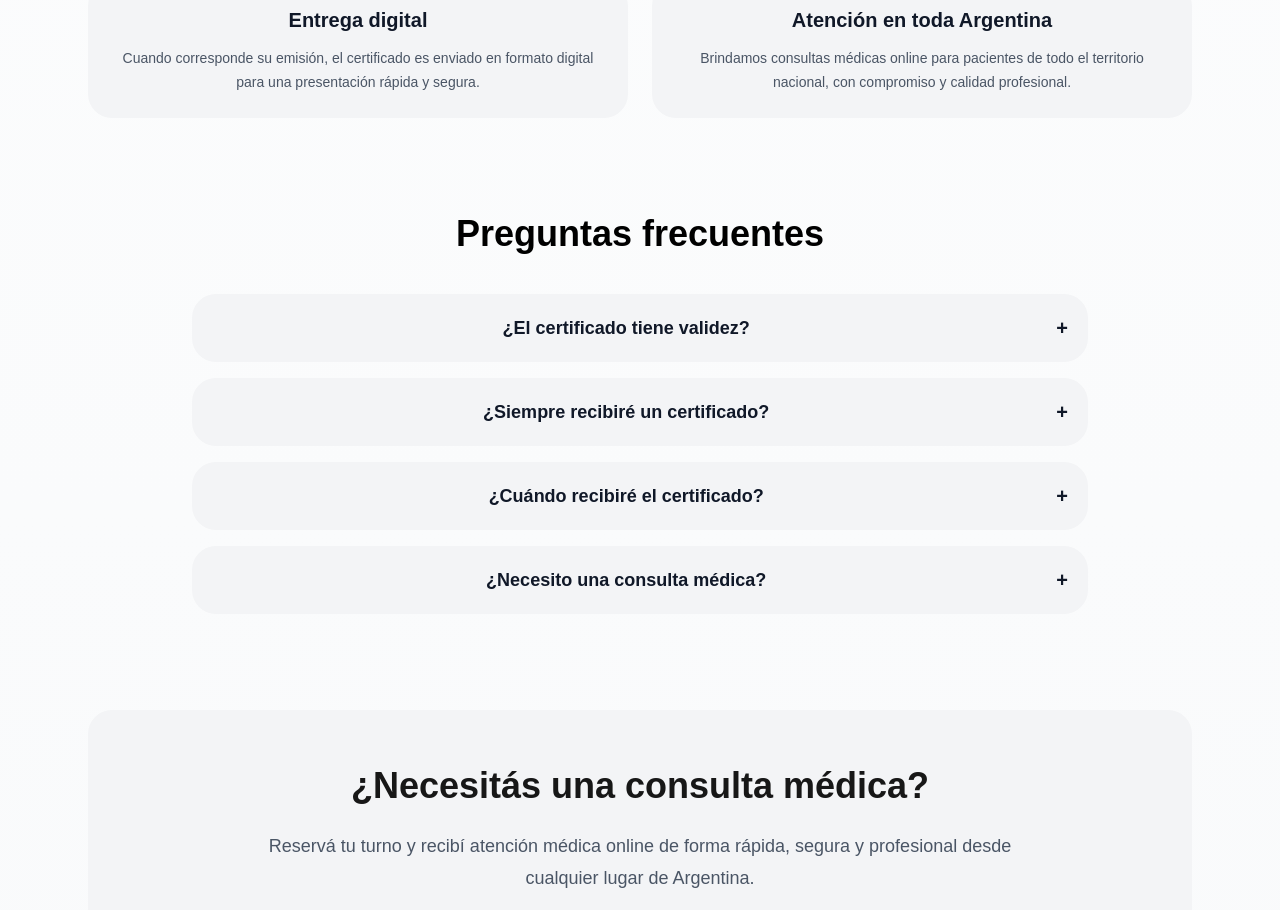
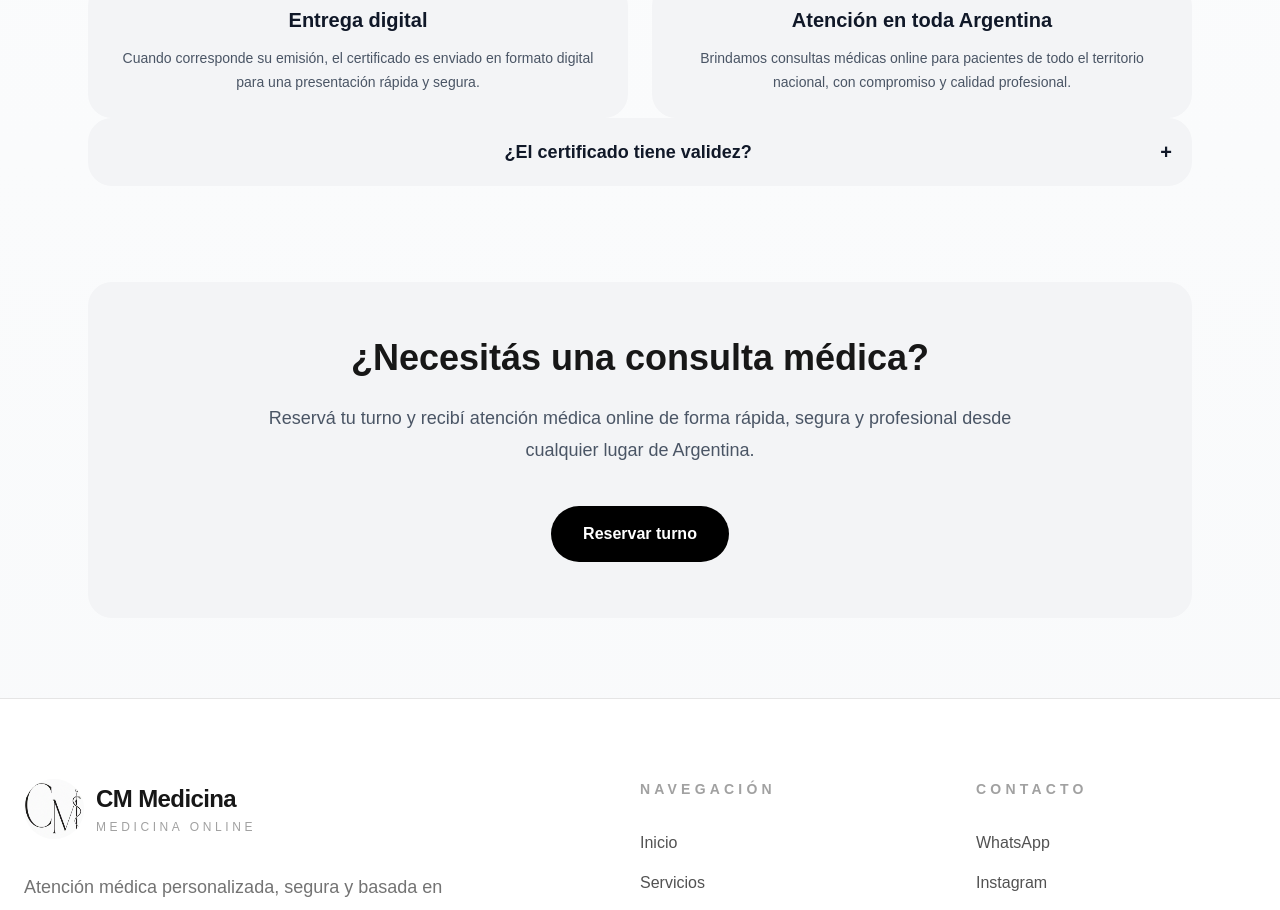
Before and after one commit to camillamacedo/cmmedicina, a Next.js app: page /certificado-medico in a window 1280 px wide. Shown: the part 2500-3410 px from the top of the page. Built offline with nearby package versions, Linux system fonts and the light colour scheme.

Commit message:
Refactor CertificadosMedicos component structure

```diff
--- a/app/certificado-medico/page.tsx
+++ b/app/certificado-medico/page.tsx
@@ -312,16 +312,6 @@ export default function CertificadosMedicos() {
 
 </section>
 
-        {/* FAQ */}
-
-<section className="mt-24">
-
-  <h2 className="text-center text-4xl font-bold text-black">
-    Preguntas frecuentes
-  </h2>
-
-  <div className="mx-auto mt-10 max-w-4xl space-y-4">
-
         <details className="group rounded-3xl bg-gray-100 p-5">
 
   <summary className="flex cursor-pointer list-none items-center justify-between text-center text-lg font-semibold text-gray-900">
@@ -330,90 +320,18 @@ export default function CertificadosMedicos() {
       ¿El certificado tiene validez?
     </span>
 
-        <span className="ml-4 text-xl transition group-open:rotate-45">
+    <span className="ml-3 text-xl transition group-open:rotate-45">
       +
     </span>
 
   </summary>
 
   <p className="mt-4 text-center text-sm leading-6 text-gray-600">
-        Sí. Los certificados son emitidos por una médica matriculada luego de
-        una evaluación clínica y contienen la información profesional
-        correspondiente.
+    Sí. Los certificados son emitidos por una médica matriculada luego de una
+    evaluación clínica y contienen la información profesional correspondiente.
   </p>
 
 </details>
-
-
-    <details className="group rounded-3xl bg-gray-100 p-5">
-
-      <summary className="flex cursor-pointer list-none items-center justify-between text-center text-lg font-semibold text-gray-900">
-
-        <span className="mx-auto">
-          ¿Siempre recibiré un certificado?
-        </span>
-
-        <span className="ml-4 text-xl transition group-open:rotate-45">
-          +
-        </span>
-
-      </summary>
-
-      <p className="mt-4 text-center text-sm leading-6 text-gray-600">
-        No. La emisión depende exclusivamente del criterio médico luego de la
-        consulta y de la existencia de una indicación clínica.
-      </p>
-
-    </details>
-
-
-    <details className="group rounded-3xl bg-gray-100 p-5">
-
-      <summary className="flex cursor-pointer list-none items-center justify-between text-center text-lg font-semibold text-gray-900">
-
-        <span className="mx-auto">
-          ¿Cuándo recibiré el certificado?
-        </span>
-
-        <span className="ml-4 text-xl transition group-open:rotate-45">
-          +
-        </span>
-
-      </summary>
-
-      <p className="mt-4 text-center text-sm leading-6 text-gray-600">
-        Cuando corresponde su emisión, generalmente se entrega al finalizar la
-        consulta o dentro de un plazo breve.
-      </p>
-
-    </details>
-
-
-    <details className="group rounded-3xl bg-gray-100 p-5">
-
-      <summary className="flex cursor-pointer list-none items-center justify-between text-center text-lg font-semibold text-gray-900">
-
-        <span className="mx-auto">
-          ¿Necesito una consulta médica?
-        </span>
-
-        <span className="ml-4 text-xl transition group-open:rotate-45">
-          +
-        </span>
-
-      </summary>
-
-      <p className="mt-4 text-center text-sm leading-6 text-gray-600">
-        Sí. Todo certificado requiere una evaluación médica individual. No
-        emitimos certificados sin consulta previa.
-      </p>
-
-    </details>
-
-  </div>
-
-</section>
-
         {/* CTA */}
 
         <section className="mt-24 rounded-3xl bg-gray-100 px-10 py-14 text-center">
```
Lines whose indentation alone changed are shown as unchanged.
